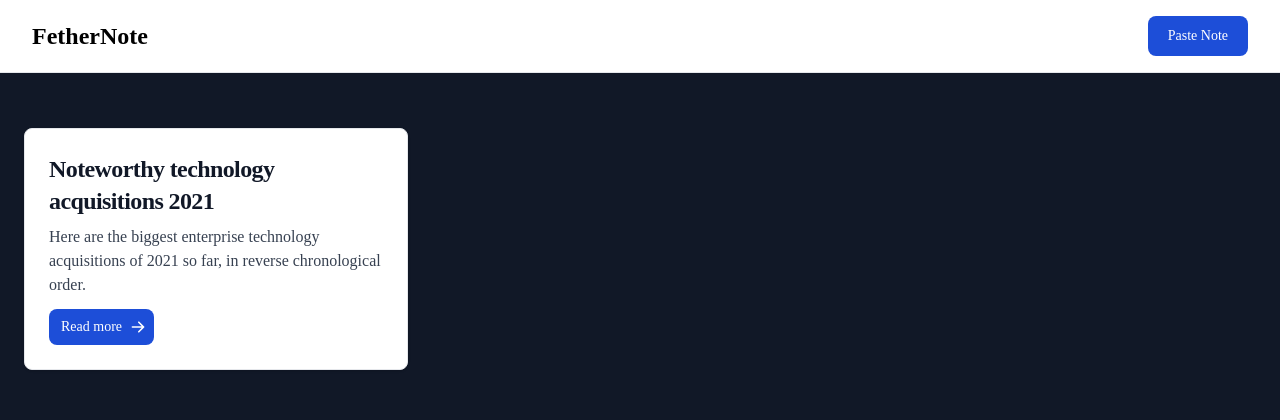
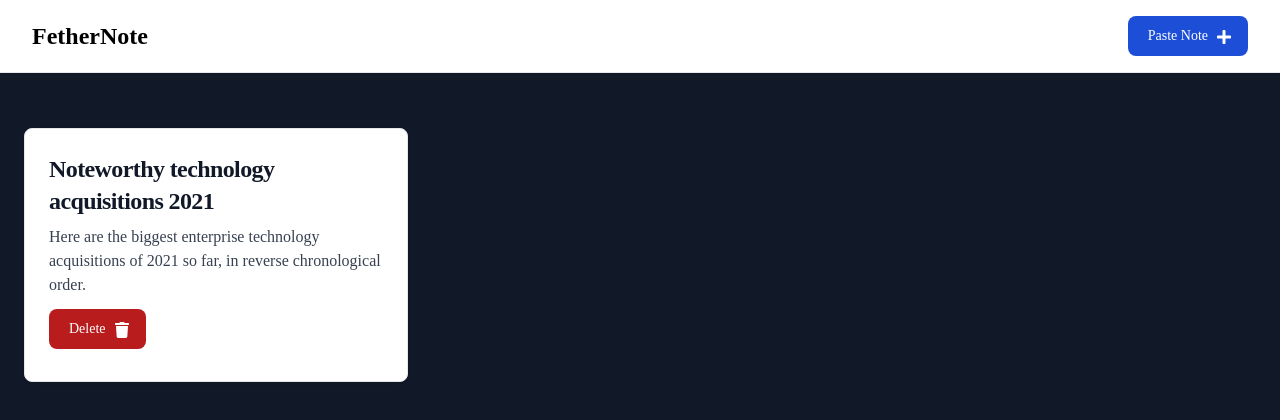
Before and after one commit to prajnastra/fether-note, a Next.js app in the folder client/: page / in a window 1280 px wide. Shown: the top 420 px of the page. Built offline with nearby package versions, Linux system fonts and the light colour scheme.

Commit message:
add: button variants; update: card

```diff
--- a/client/components/Button/index.tsx
+++ b/client/components/Button/index.tsx
@@ -1,11 +1,24 @@
+import { ReactNode } from 'react'
+
 interface Props {
   label: string
+  children?: ReactNode
 }
 
-export default function Button({ label }: Props) {
+export default function Button({ label, children }: Props) {
   return (
     <button className="text-white bg-blue-700 hover:bg-blue-800 focus:ring-4 focus:outline-none focus:ring-blue-300 font-medium rounded-lg text-sm px-5 py-2.5 text-center mr-3 md:mr-0 dark:bg-blue-600 dark:hover:bg-blue-700 dark:focus:ring-blue-800">
       {label}
+      {children}
     </button>
   )
 }
+
+export function DangerButton({ label, children }: Props) {
+  return (
+    <button className="focus:outline-none text-white bg-red-700 hover:bg-red-800 focus:ring-4 focus:ring-red-300 font-medium rounded-lg text-sm px-5 py-2.5 mr-2 mb-2 dark:bg-red-600 dark:hover:bg-red-700 dark:focus:ring-red-900">
+      {label}
+      {children}
+    </button>
+  )
+}
--- a/client/components/Card/index.tsx
+++ b/client/components/Card/index.tsx
@@ -1,3 +1,7 @@
+import { FaTrash } from 'react-icons/fa'
+
+import { DangerButton } from '../Button'
+
 export default function Card() {
   return (
     <div className="max-w-sm p-6 bg-white border border-gray-200 rounded-lg shadow dark:bg-gray-800 dark:border-gray-700">
@@ -10,25 +14,9 @@ export default function Card() {
         Here are the biggest enterprise technology acquisitions of 2021 so far,
         in reverse chronological order.
       </p>
-      <a
-        href="#"
-        className="inline-flex items-center px-3 py-2 text-sm font-medium text-center text-white bg-blue-700 rounded-lg hover:bg-blue-800 focus:ring-4 focus:outline-none focus:ring-blue-300 dark:bg-blue-600 dark:hover:bg-blue-700 dark:focus:ring-blue-800"
-      >
-        Read more
-        <svg
-          aria-hidden="true"
-          className="w-4 h-4 ml-2 -mr-1"
-          fill="currentColor"
-          viewBox="0 0 20 20"
-          xmlns="http://www.w3.org/2000/svg"
-        >
-          <path
-            fill-rule="evenodd"
-            d="M10.293 3.293a1 1 0 011.414 0l6 6a1 1 0 010 1.414l-6 6a1 1 0 01-1.414-1.414L14.586 11H3a1 1 0 110-2h11.586l-4.293-4.293a1 1 0 010-1.414z"
-            clip-rule="evenodd"
-          ></path>
-        </svg>
-      </a>
+      <DangerButton label="Delete">
+        <FaTrash className="w-4 h-4 ml-2 -mr-1 inline" />
+      </DangerButton>
     </div>
   )
 }
--- a/client/components/Navbar/index.tsx
+++ b/client/components/Navbar/index.tsx
@@ -1,3 +1,5 @@
+import { FaPlus } from 'react-icons/fa'
+
 import Button from '../Button'
 
 export default function Navbar() {
@@ -11,7 +13,9 @@ export default function Navbar() {
         </a>
 
         <div className="flex md:order-2">
-          <Button label="Paste Note" />
+          <Button label="Paste Note">
+            <FaPlus className="w-4 h-4 ml-2 -mr-1 inline" />
+          </Button>
         </div>
       </div>
     </nav>
--- a/client/package.json
+++ b/client/package.json
@@ -17,6 +17,7 @@
     "next": "13.2.4",
     "react": "18.2.0",
     "react-dom": "18.2.0",
+    "react-icons": "^4.8.0",
     "typescript": "5.0.2"
   },
   "devDependencies": {
```
Also changed, not shown: 1 other file (tests, documents, lock files or other folders).
